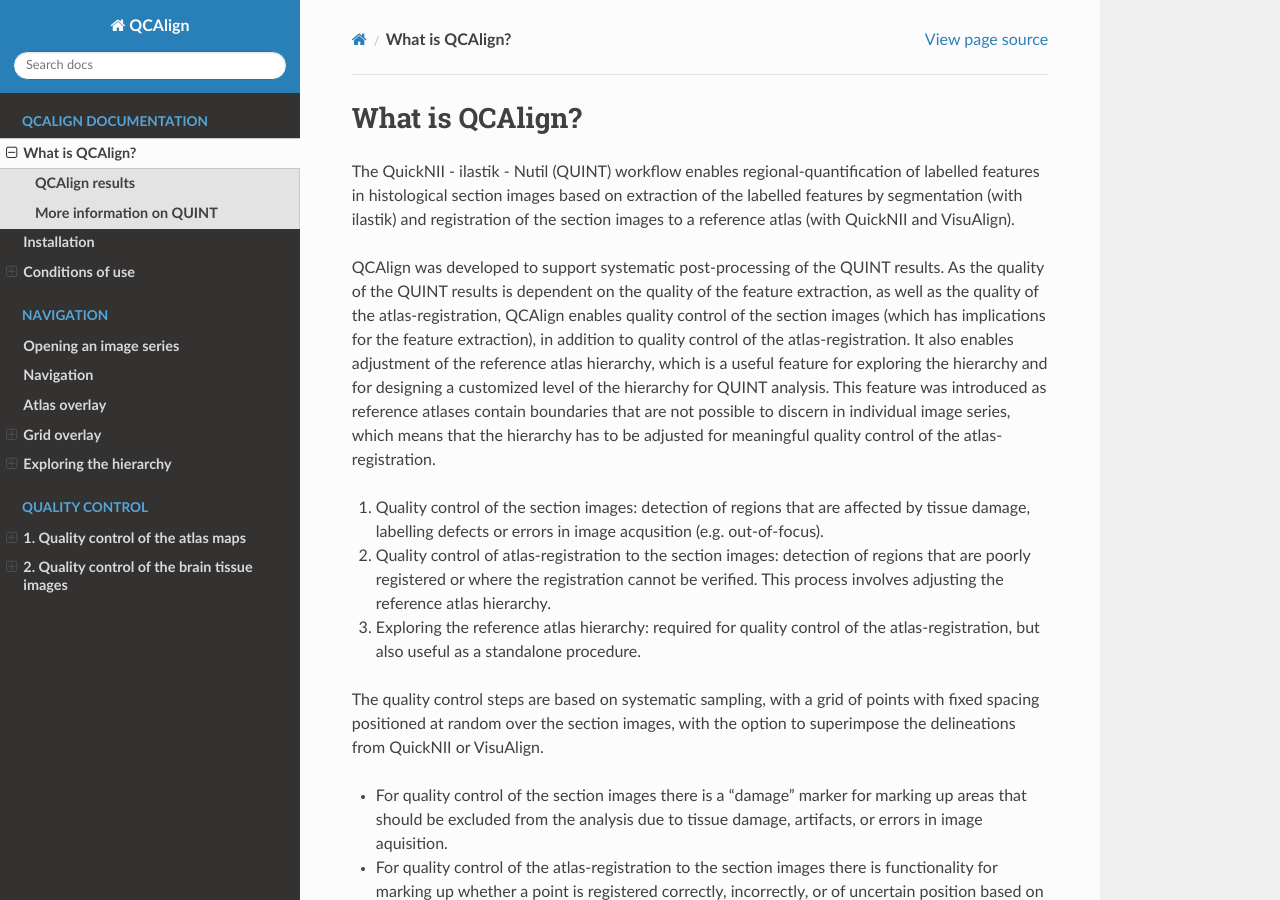
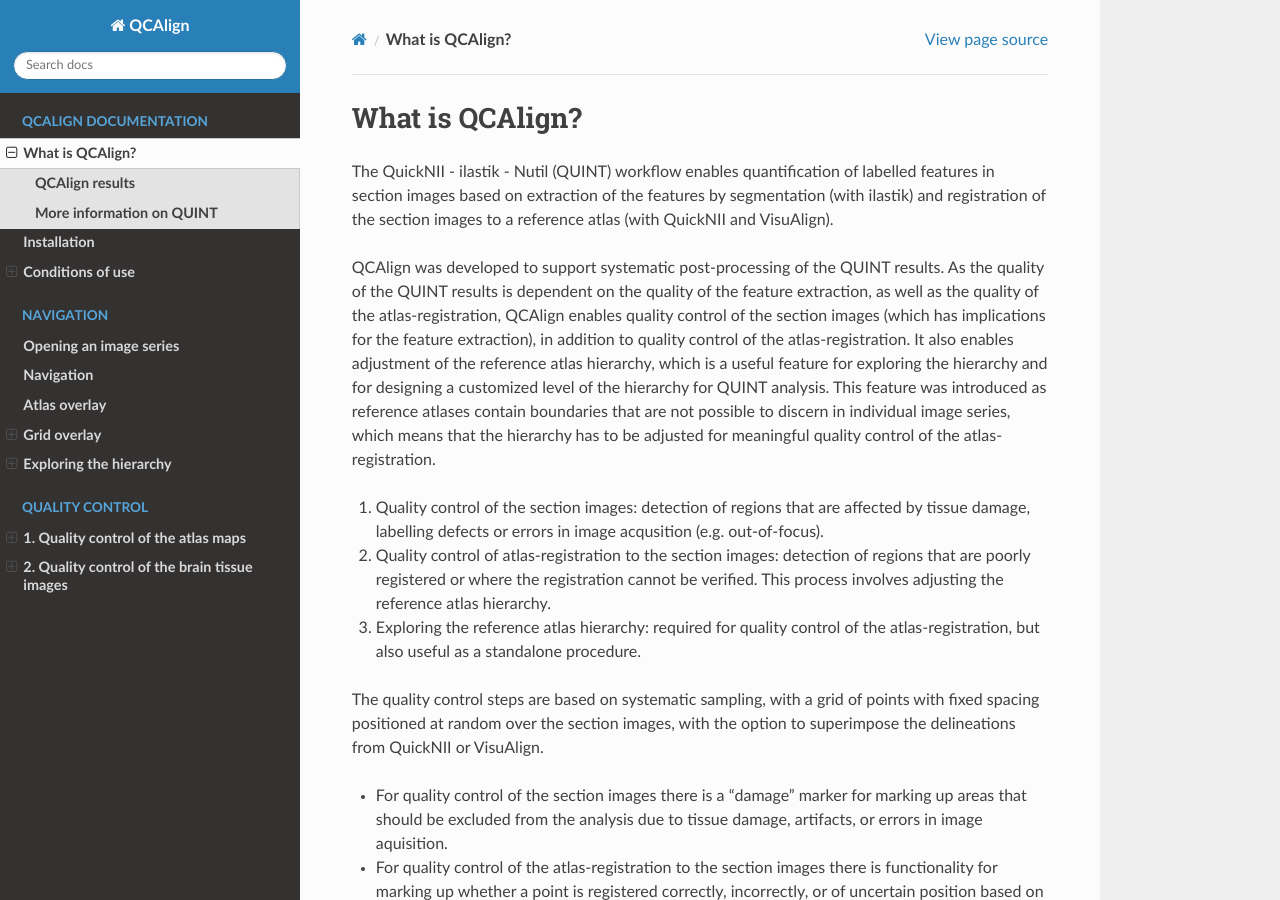
Before and after one commit to Neural-Systems-at-UIO/QCAlign, a Sphinx documentation site: the page built from docs/introduction.rst, in a window 1280 px wide and 900 px high. Built offline with Sphinx 7.4.7 and the Read the Docs theme 2.0.0, drawn with Linux system fonts in a browser that asks for light colours.

Commit message:
Update introduction.rst

```diff
--- a/docs/introduction.rst
+++ b/docs/introduction.rst
@@ -1,7 +1,7 @@
 **What is QCAlign?**
 ====================
 
-The QuickNII - ilastik - Nutil (QUINT) workflow enables regional-quantification of labelled features in histological section images based on extraction of the labelled features by segmentation (with ilastik) and registration of the section images to a reference atlas (with QuickNII and VisuAlign).
+The QuickNII - ilastik - Nutil (QUINT) workflow enables quantification of labelled features in section images based on extraction of the features by segmentation (with ilastik) and registration of the section images to a reference atlas (with QuickNII and VisuAlign).
 
 QCAlign was developed to support systematic post-processing of the QUINT results. As the quality of the QUINT results is dependent on the quality of the feature extraction, as well as the quality of the atlas-registration, QCAlign enables quality control of the section images (which has implications for the feature extraction), in addition to quality control of the atlas-registration. It also enables adjustment of the reference atlas hierarchy, which is a useful feature for exploring the hierarchy and for designing a customized level of the hierarchy for QUINT analysis. This feature was introduced as reference atlases contain boundaries that are not possible to discern in individual image series, which means that the hierarchy has to be adjusted for meaningful quality control of the atlas-registration.
 
```
